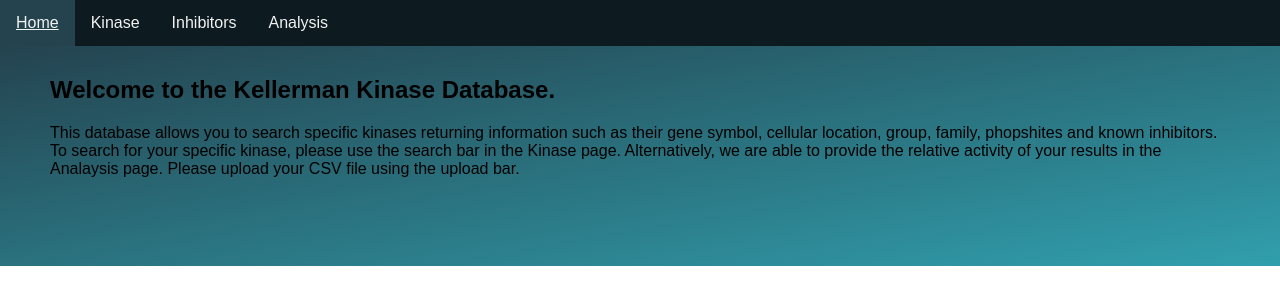
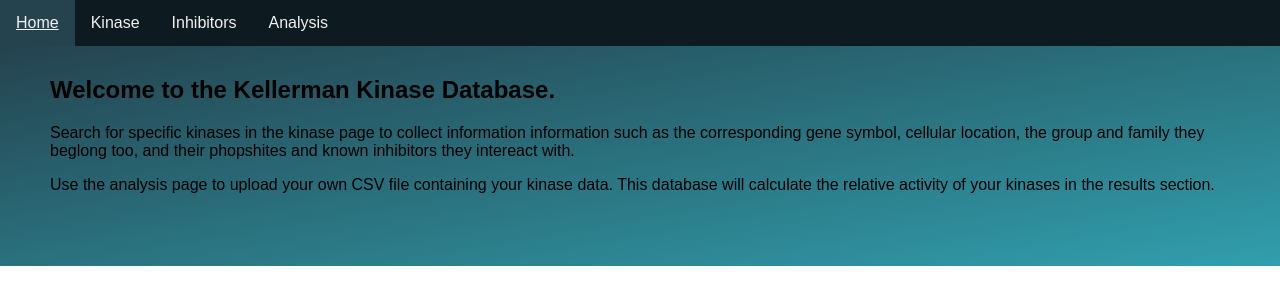
Before and after one commit to IldikoMagda/kellerman, a Flask app: page / in a window 1280 px wide. Shown: the top 305 px of the page. Run offline with Flask 2, Linux system fonts and the light colour scheme.

Commit message:
Update index.html

```diff
--- a/templates/index.html
+++ b/templates/index.html
@@ -2,8 +2,10 @@
 {% block content %}
 <div class="content">
   <h2>Welcome to the Kellerman Kinase Database. </h2>
-  <p>This database allows you to search specific kinases returning information such as their gene symbol, cellular location, group, family, phopshites and known inhibitors. To search for your specific kinase, please use the search bar in the Kinase page.
-  Alternatively, we are able to provide the relative activity of your results in the Analaysis page. Please upload your CSV file using the upload bar.</p>
+  <p>Search for specific kinases in the kinase page to collect information information such as the corresponding gene symbol,
+    cellular location, the group and family they beglong too, and their phopshites and known inhibitors they intereact with.</p>
+  <p> Use the analysis page to upload your own CSV file containing your kinase data. This database will calculate the relative
+    activity of your kinases in the results section. </p>
 </div>
 
 {% endblock %}
```
